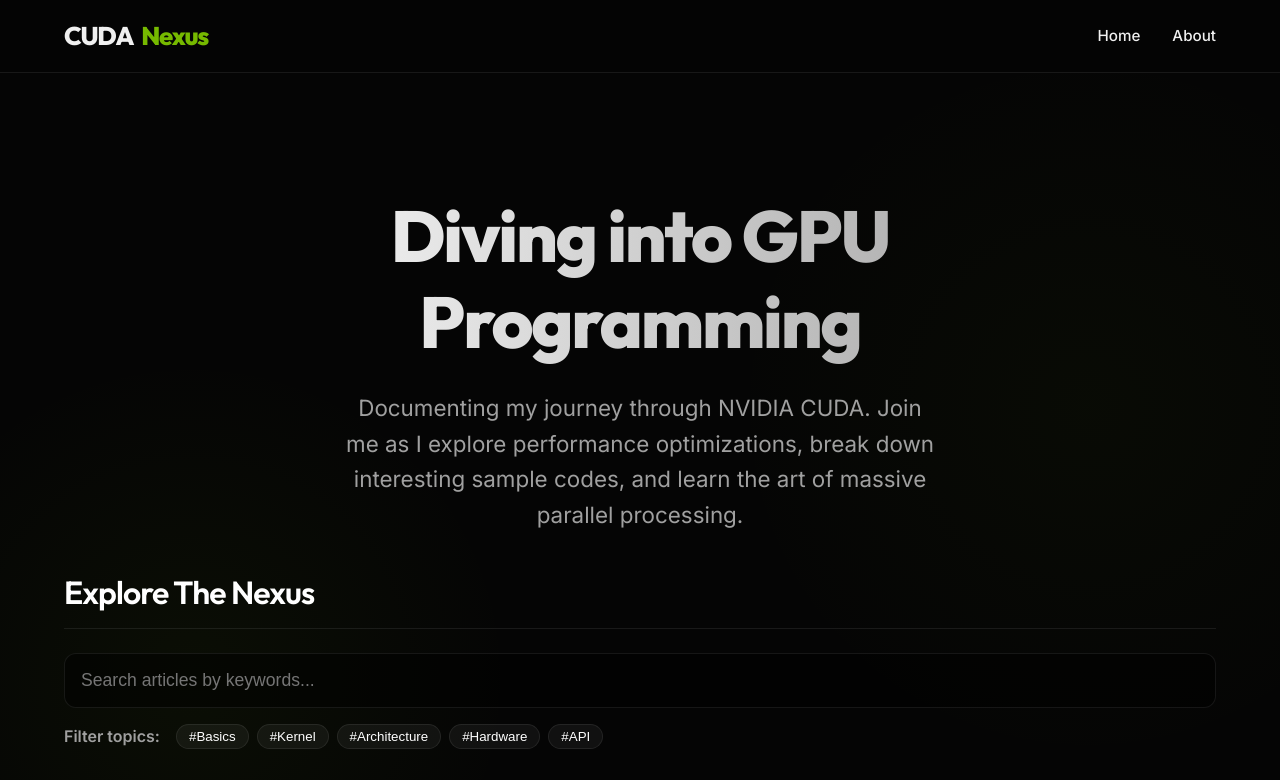
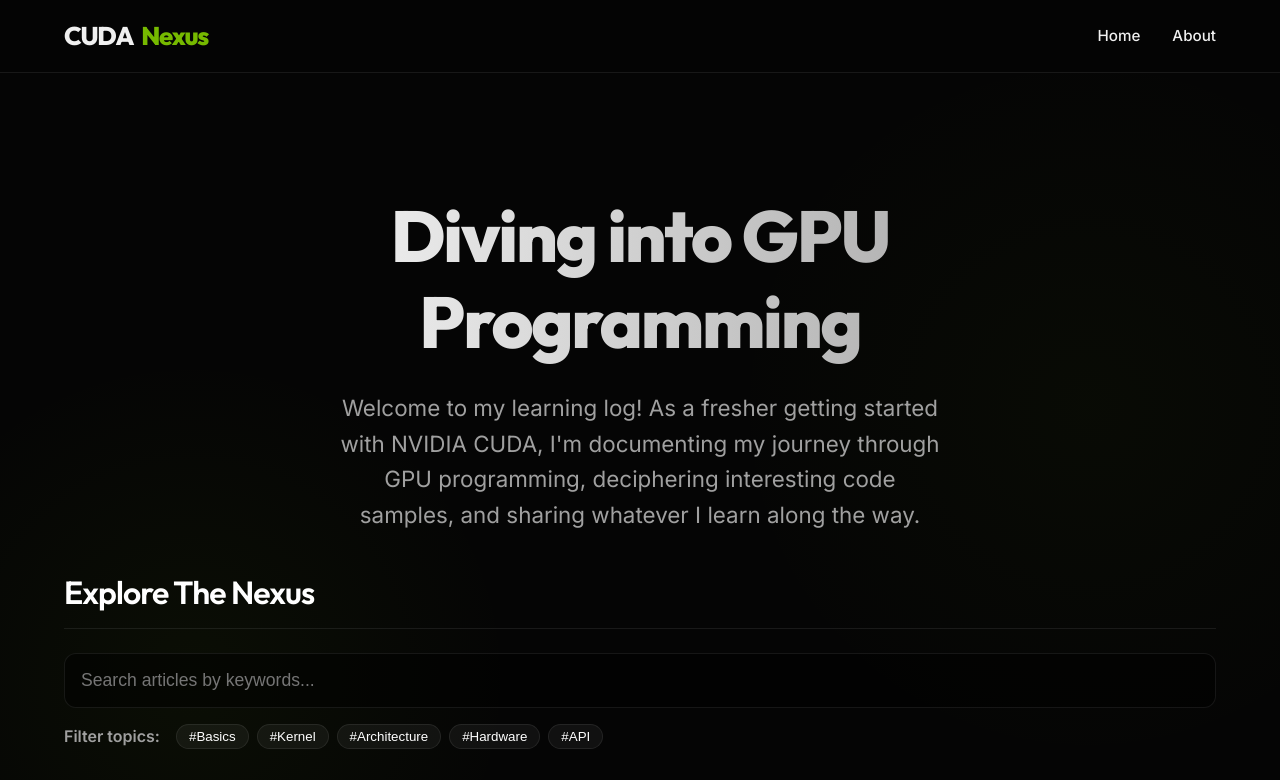
Before and after one commit to bkdhorajiya/cuda-nexus-blog, a Next.js app: page / in a window 1280 px wide. Shown: the top 780 px of the page. Built offline with nearby package versions, Linux system fonts and the light colour scheme.

Commit message:
style: Adjust hero subtitle for a highly personal leaning log tone

```diff
--- a/app/page.tsx
+++ b/app/page.tsx
@@ -11,7 +11,7 @@ export default function Home() {
           Diving into GPU Programming
         </h1>
         <p className="hero-subtitle" style={{ marginBottom: 0 }}>
-          Documenting my journey through NVIDIA CUDA. Join me as I explore performance optimizations, break down interesting sample codes, and learn the art of massive parallel processing.
+          Welcome to my learning log! As a fresher getting started with NVIDIA CUDA, I'm documenting my journey through GPU programming, deciphering interesting code samples, and sharing whatever I learn along the way.
         </p>
       </section>
 
```
